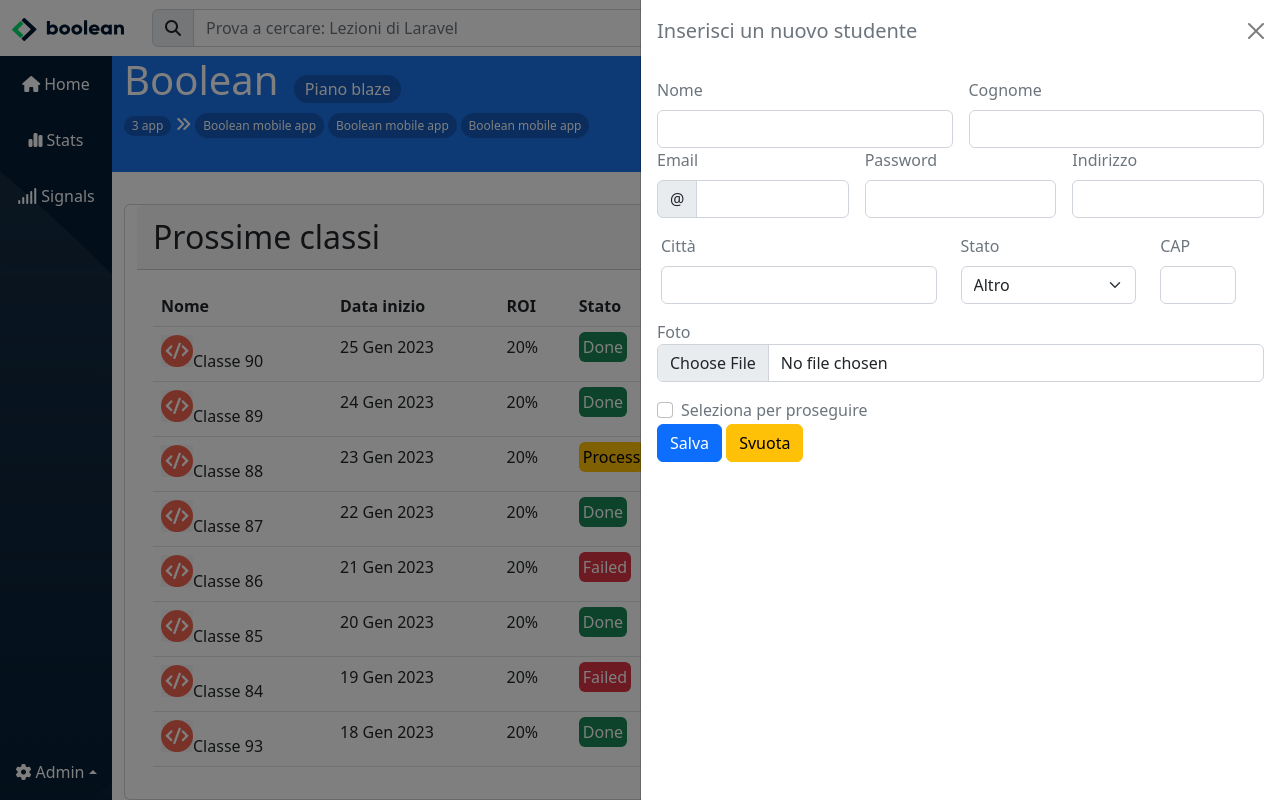
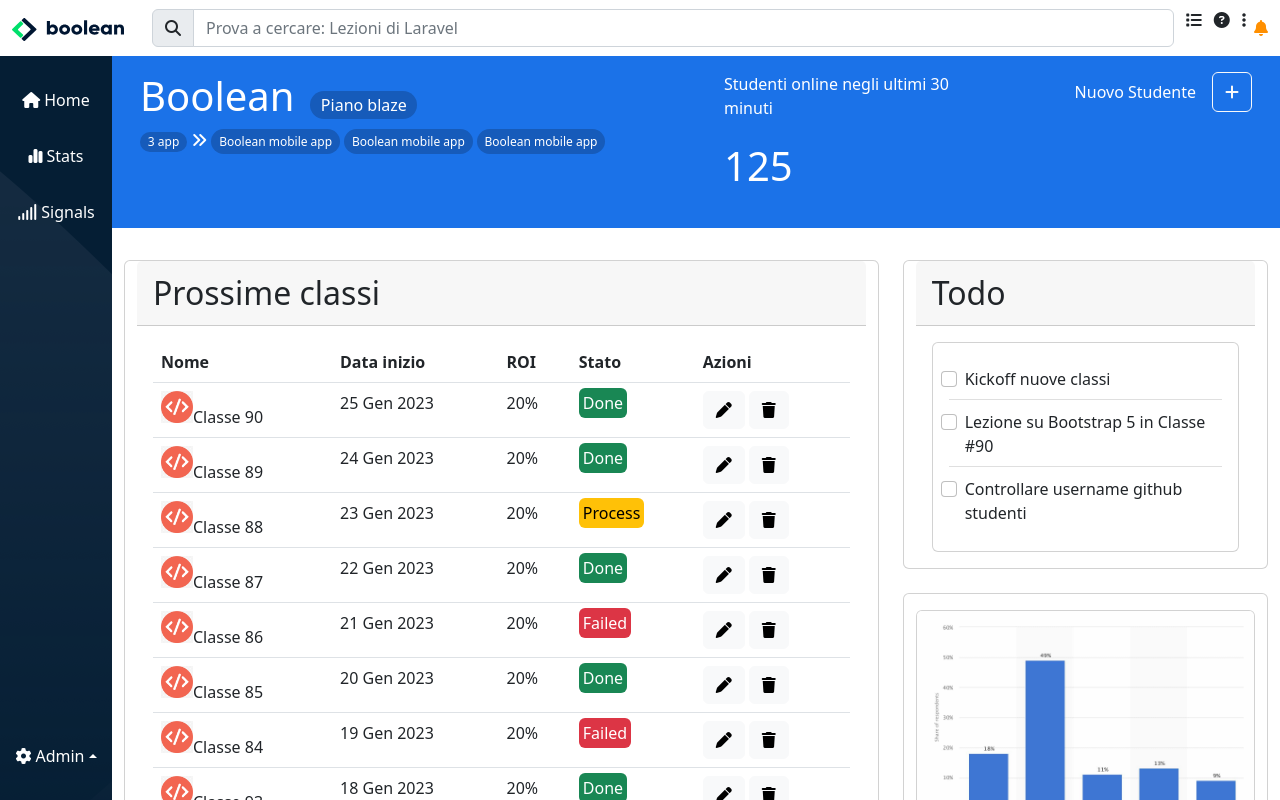
Before and after one commit to jdelavega42/html-css-bootstrap-dashboard, a plain HTML site: page index.html in a window 1280 px wide. Drawn offline with nearby package versions, Linux system fonts and the light colour scheme.

Commit message:
project completed

```diff
--- a/index.html
+++ b/index.html
@@ -29,12 +29,11 @@
                             <input type="text" class="form-control search-bar" placeholder="Prova a cercare: Lezioni di Laravel" aria-describedby="search-bar">
                           </div>
                     </div>
-                    <div class="col-auto d-flex">
-                        <ul class="d-flex gap-3">
-                            <li class="d-none d-md-inline"><i class="fa-solid fa-list"></i></li>
-                            <li class="d-none d-md-inline"><i class="fa-solid fa-circle-question"></i></li>
-                            <li class="d-none d-md-inline"><i class="fa-solid fa-ellipsis-vertical"></i></li>
-                            <li></li>
+                    <div class="col-auto d-flex align-items-center ps-0">
+                        <ul class="px-0">
+                            <li class="d-none d-md-inline me-2"><i class="fa-solid fa-list"></i></li>
+                            <li class="d-none d-md-inline me-2"><i class="fa-solid fa-circle-question"></i></li>
+                            <li class="d-none d-md-inline me-2"><i class="fa-solid fa-ellipsis-vertical"></i></li>
                         </ul>
                         <div class="dropstart">
                             <a id="bell" href="" data-bs-toggle="dropdown"><i class="fa-solid fa-bell"></i></a>
@@ -44,9 +43,7 @@
                                 <li class="dropdown-item">Logout</li>
                             </ul>
                         </div>
-
                     </div>
-
                 </nav>
             </div>
         </header>
@@ -55,7 +52,7 @@
         <!-- !MAIN -->
         <main class="ms_main d-flex">
             <!-- @Sidebar -->
-            <div class="ms_sidebar d-flex flex-column flex-shrink-0">
+            <div class="ms_sidebar d-flex flex-column flex-shrink-0 py-3">
                 <ul class="nav nav-pills nav-flush flex-column mb-auto text-center">
                     <li class="py-3"><a href="#"><i class="fa-solid fa-house"></i><span class="d-none d-md-inline ps-1">Home</span></a></li>
                     <li class="py-3"><a href="#"><i class="fa-solid fa-chart-simple"></i><span class="d-none d-md-inline ps-1">Stats</span></a></li>
@@ -73,19 +70,19 @@
             <!-- @Content -->
             <div class="ms_content container-fluid">
                 <!-- #content-top -->
-                <div class="ms_content-top row justify-content-between flex-md-row-reverse">
-                    <div class="col-12  col-md-3 row p-4">
-                        <div class="col d-flex align-items-baseline">
+                <div class="ms_content-top row justify-content-between flex-md-row-reverse p-3">
+                    <div class="col-12  col-md-3 row">
+                        <div class="col d-flex align-items-baseline justify-content-md-end">
                             <p class="me-3">Nuovo Studente</p>
                             <button class="btn btn-outline-light ms_btn" data-bs-toggle="offcanvas" data-bs-target="#offcanvas"><i class="fa-solid fa-plus"></i></button>
                             <!-- #offcanvas -->
-                            <div class="offcanvas offcanvas-end text-secondary show" tabindex="-1" id="offcanvas">
+                            <div class="offcanvas offcanvas-end text-secondary" tabindex="-1" id="offcanvas">
                                 <div class="offcanvas-header">
                                     <h5 class="offcanvas-title">Inserisci un nuovo studente</h5>
                                     <button type="button" class="btn-close" data-bs-dismiss="offcanvas" aria-label="Close"></button>
                                 </div>
                                 <form action="#" class="p-3">
-                                    <div class="row g-3">
+                                    <div class="row g-3 my-1">
                                         <div class="col">
                                             <label for="name" class="form-label">Nome</label>
                                             <input type="text" class="form-control" id="name">
@@ -95,7 +92,7 @@
                                             <input type="text" class="form-control" id="surname">
                                         </div>
                                     </div>
-                                    <div class="row g-3">
+                                    <div class="row g-3 my-1">
                                         <div class="col">
                                             <label for="email" class="form-label">Email</label>
                                             <div class="input-group mb-3">
@@ -107,11 +104,12 @@
                                             <label for="password" class="form-label">Password</label>
                                             <input type="password" class="form-control" id="password">
                                         </div>
-                                        <div class="col">
+                                    </div>
+                                    <div class="col-12">
                                         <label for="address" class="form-label">Indirizzo</label>
                                         <input type="text" class="form-control" id="address">
                                     </div>
-                                        <div class="row">
+                                    <div class="row my-1">
                                         <div class="col-6">
                                             <label for="city" class="form-label">Città</label>
                                             <input type="text" class="form-control" id="city">
@@ -130,29 +128,28 @@
                                             <input type="number" class="form-control" id="cap">
                                         </div>
                                     </div>
-                                        <div class="col">
+                                    <div class="col-12">
                                         <label for="file">Foto</label>
                                         <div class="input-group">
                                             <input type="file" class="form-control" id="file">
                                         </div>
                                     </div>
-                                        <div class="col-12">
+                                    <div class="col-12 my-3">
                                         <div class="form-check">
                                             <input class="form-check-input" type="checkbox" value="" id="invalidCheck" required>
                                             <label class="form-check-label" for="invalidCheck">Seleziona per proseguire</label>
                                             <div class="invalid-feedback">Accetta per proseguire.</div>
                                         </div>
-                                            <div class="col-12">
+                                        <div class="col-12 my-3">
                                             <button class="btn btn-primary" type="submit">Salva</button>
                                             <button class="btn btn-warning">Svuota</button>
-                                            </div>
                                         </div>
                                     </div>
                                 </form>
                             </div>
                         </div>
                     </div>
-                    <div class="row flex-column flex-md-row col-12 col-md-9 justify-content-between">
+                    <div class="row flex-grow-1 flex-column flex-md-row col-12 col-md-9 justify-content-between">
                         <div class="col col-md-8">
                             <div class="d-flex align-items-baseline">
                                 <h2 class="fs-1 fw-normal me-3">Boolean</h2>
@@ -168,7 +165,7 @@
                             </p>
                         </div>
                         <div class="col col-md-4">
-                            <p>Studenti attivi in questo momento</p>
+                            <p>Studenti online negli ultimi 30 minuti</p>
                             <p class="fs-1">125</p>
                         </div>
                     </div>
```
Lines whose indentation alone changed are shown as unchanged.
